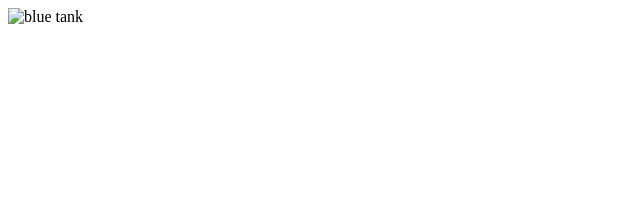
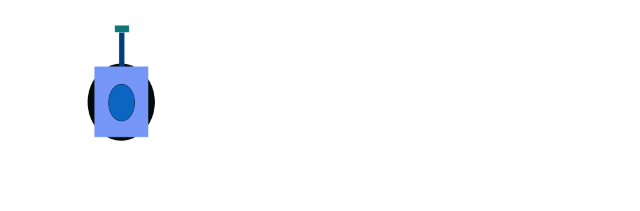
Before and after one commit to ShayakSarkar/TankAttacks, a plain HTML site: page index.html in a window 1280 px wide. Shown: the whole page, without its empty margins (0-640 px from the left). Drawn offline with Linux system fonts and the light colour scheme.

Commit message:
initialised repo

```diff
--- /dev/null
+++ b/CSS/index.css
@@ -0,0 +1,4 @@
+.Tank{
+    height: 200px;
+    width: 250px;
+}
--- a/index.html
+++ b/index.html
@@ -5,8 +5,9 @@
         <title>
             TankAttacks
         </title>
+        <link rel="stylesheet" href="./CSS/index.css">
     </head>
     <body>
-        <img alt="blue tank" src="./blue_tank.png"/>
+        <img class="Tank" alt="blue tank" src="./Assets/blue_tank.png"/>
     </body>
 </html>
```
